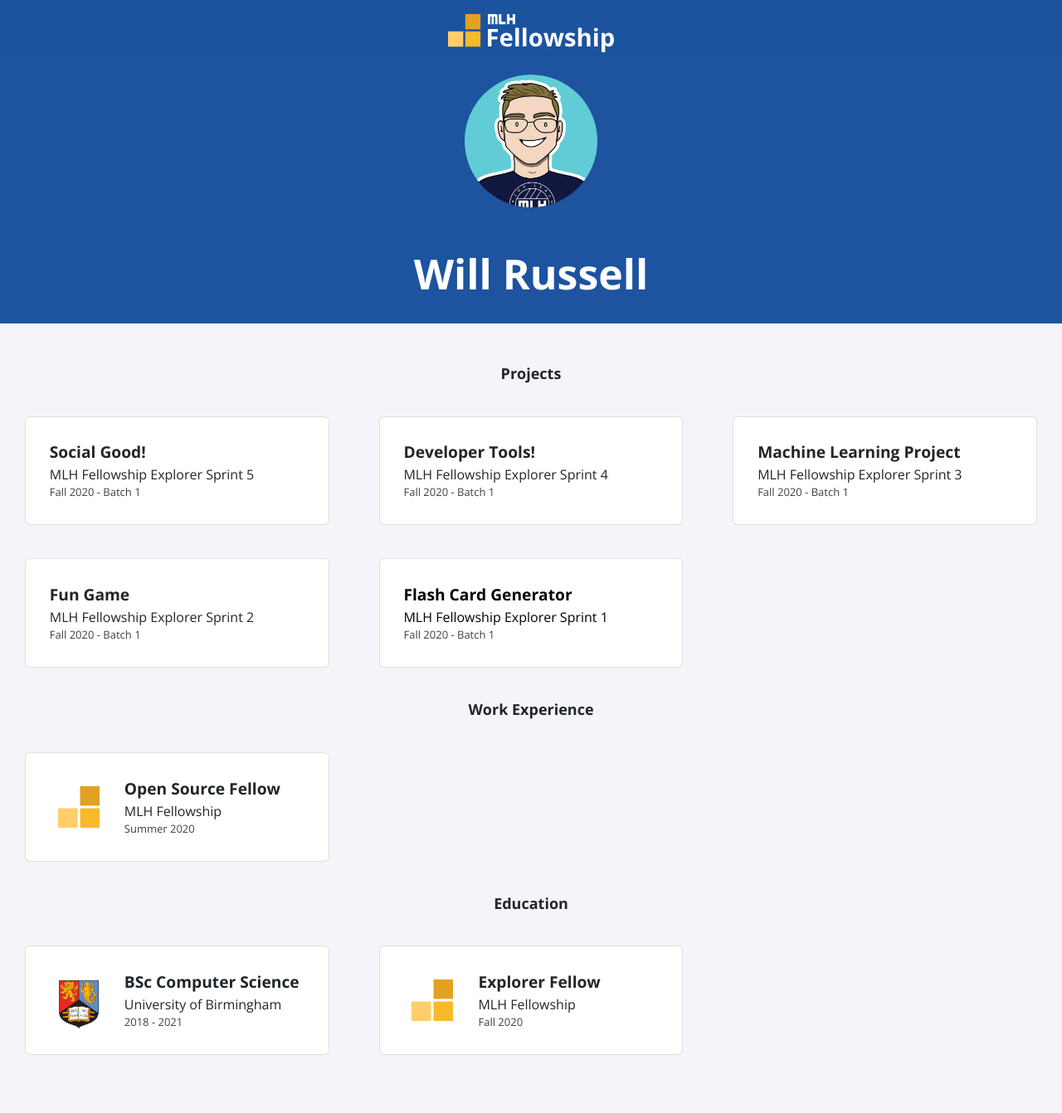
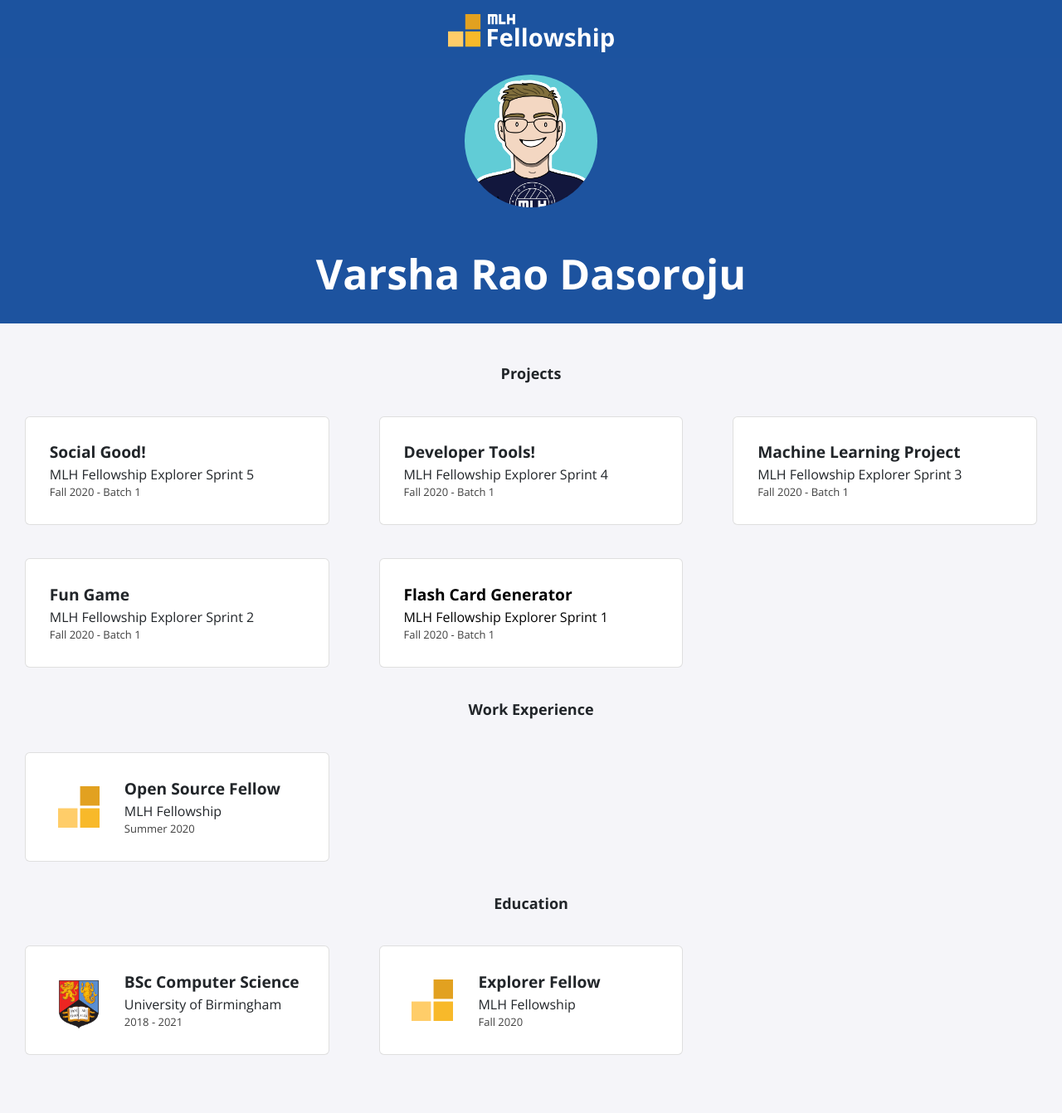
Before and after one commit to varshadasoroju/varshadasoroju.github.io, a Jekyll site: the page built from index.html, in a window 1280 px wide. Shown: the whole page at 83% size. Built offline with Jekyll 4.4.1, drawn with Linux system fonts in a browser that asks for light colours; nearby versions of some CDN libraries.

Commit message:
Update _config.yml

```diff
--- a/_config.yml
+++ b/_config.yml
@@ -1,13 +1,13 @@
-title: "Will Russell"
-email: fellowship@mlh.io
+title: "Varsha Rao Dasoroju"
+email: varsharao2017@gmail.com
 description: >- # this means to ignore newlines until "baseurl:"
   Write an awesome description for your new site here. You can edit this
   line in _config.yml. It will appear in your document head meta (for
   Google search results) and in your feed.xml site description.
 baseurl: "/"
-url: "/portfolio-template"
-twitter_username: mlhacks
-github_username:  mlh-fellowship
+url: "https://varshadasoroju.github.io/"
+twitter_username: VRao1999
+github_username:  varshadasoroju
 
 sass:
   sass_dir: _sass
```
